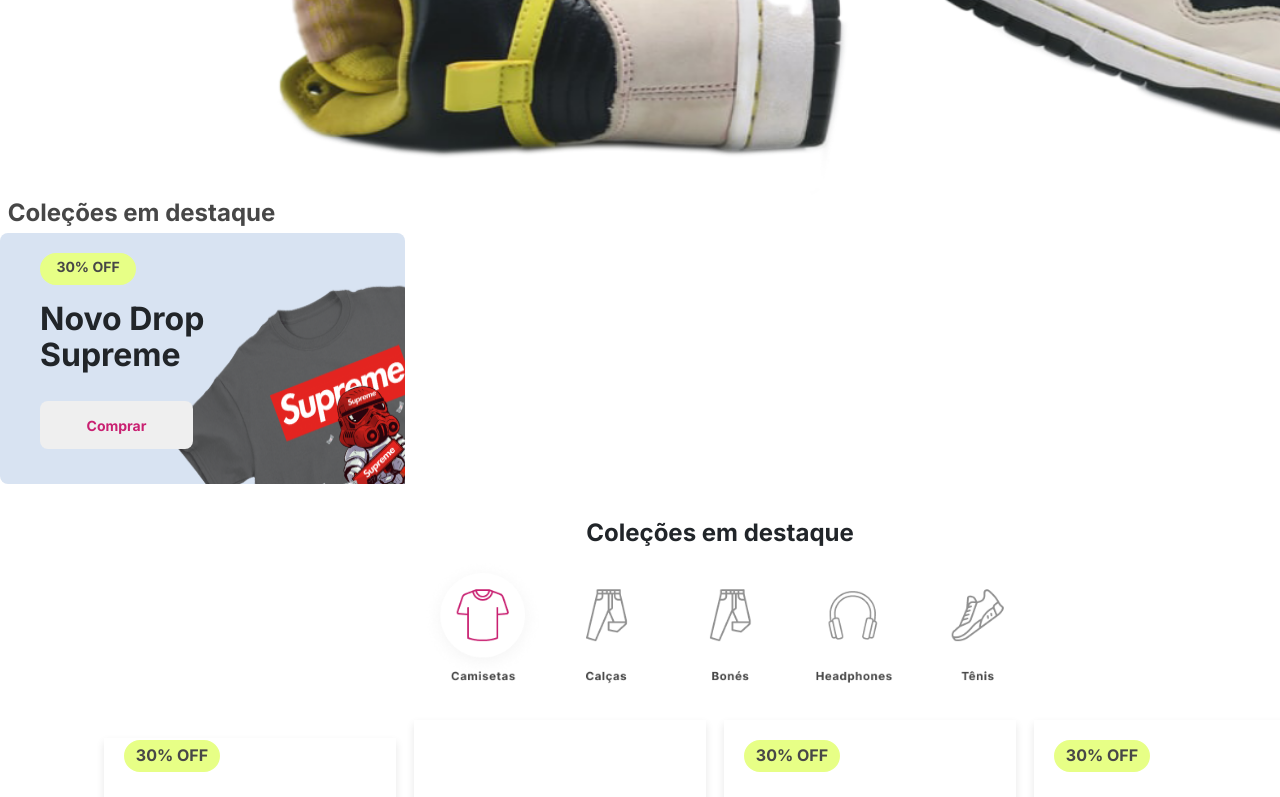
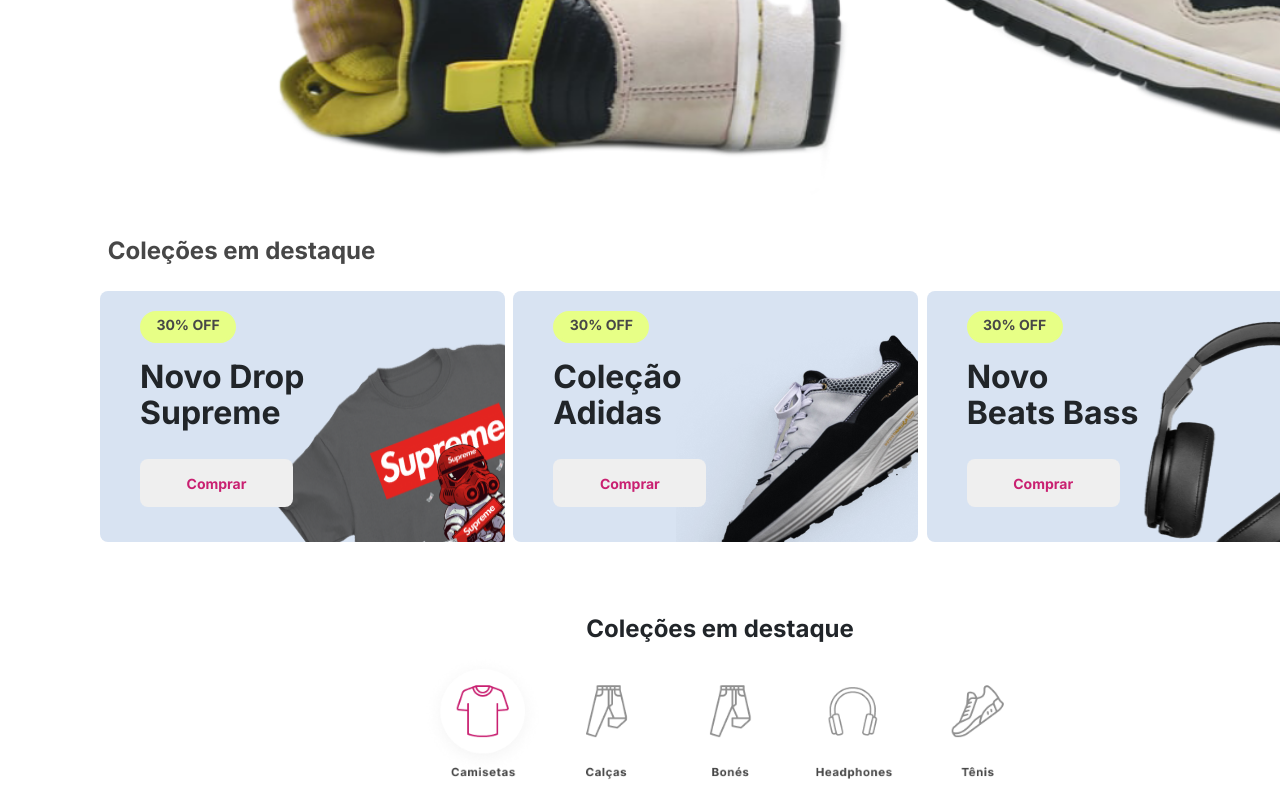
Before and after one commit to JohnyMax42/projeto-drip-store, a React (Vite) app: page / in a window 1280 px wide. Shown: the part 678-1475 px from the top of the page. Built offline with nearby package versions, Linux system fonts and the light colour scheme.

Commit message:
Finalizando o componente Coleção 1

```diff
--- a/src/components/Colecao1.css
+++ b/src/components/Colecao1.css
@@ -1,11 +1,7 @@
  .Colecao1 {
-<<<<<<< HEAD
     display: flex;
     flex-direction: column;
-=======
-
->>>>>>> 913fe6689c45bc32213c9b118d052032cac173bf
-     width: 1239px;
+     width: 100%;
      height: 309px;
      background: #FFFFFF;
      flex-wrap: wrap;
@@ -52,21 +48,16 @@
      color: #474747;
      margin-top: 20px;
 
-
-
-
-
     }
 
  .textoColection {
-
+    margin-left: 100px;
+    margin-top: 38px;
+    margin-bottom: 20px;
      width: 283px;
      height: 38px;
      font-size: 24px;
      font-weight: 700;
-
-     justify-content: center;
-     text-align: center;
      color: rgba(71, 71, 71, 1);
 
 }
@@ -100,3 +91,18 @@ left: 263px;
 
 
  }
+
+ .CardColecao{
+    width: 1240px;
+    display: flex;
+    justify-content: center;
+
+ }
+ .Cardexterno{
+    display: flex;
+    justify-content: center;
+ }
+
+ #beatsbass{
+    width: 175px;
+ }
--- a/src/components/Colecao1.jsx
+++ b/src/components/Colecao1.jsx
@@ -1,10 +1,19 @@
 import React from "react"
 import './Colecao1.css'
 import Camisa from '../assets/camisa-star-wars.png'
+import Tennis from '../assets/tennis.png'
+import Fone from '../assets/headset.png'
+
 export default function Colecao1() {
     return (
-        <div className="Colecao1">
-            <div className="textoColection"> <p>Coleções em destaque</p></div>
+
+        <>
+        <p className="textoColection">Coleções em destaque</p>
+
+<div className="Cardexterno">
+
+<div className="CardColecao">
+<div className="Colecao1">
             <div className="colecao-container1">
 
                 <div className="texto">
@@ -21,12 +30,50 @@ export default function Colecao1() {
             </div>
 
         </div>
+        <div className="Colecao1">
+            <div className="colecao-container1">
+
+                <div className="texto">
+                    <p className="texto30off">30% OFF</p>
+                    <p className="textoNovoDrop">Coleção Adidas</p>
+                    <input className="butomColecoes" id="" type="button" value="Comprar" />
+                </div>
+                <div>
+
+                    <img className="image1colecao1" src={Tennis} alt="Tennis" />
+
+                </div>
+
+            </div>
+
+        </div>
+        <div className="Colecao1">
+            <div className="colecao-container1">
+
+                <div className="texto">
+                    <p className="texto30off">30% OFF</p>
+                    <p className="textoNovoDrop" id="beatsbass">Novo Beats Bass</p>
+                    <input className="butomColecoes" id="" type="button" value="Comprar" />
+                </div>
+                <div>
+
+                    <img className="image1colecao1" src={Fone} alt="Headset" />
+
+                </div>
+
+            </div>
+
+        </div>
+
+        </div>
+
+
+</div>
 
 
 
 
-
-
+        </>
 
     )
 
```
Also changed, not shown: src/assets/headset.png (added), src/assets/tennis.png (added).
